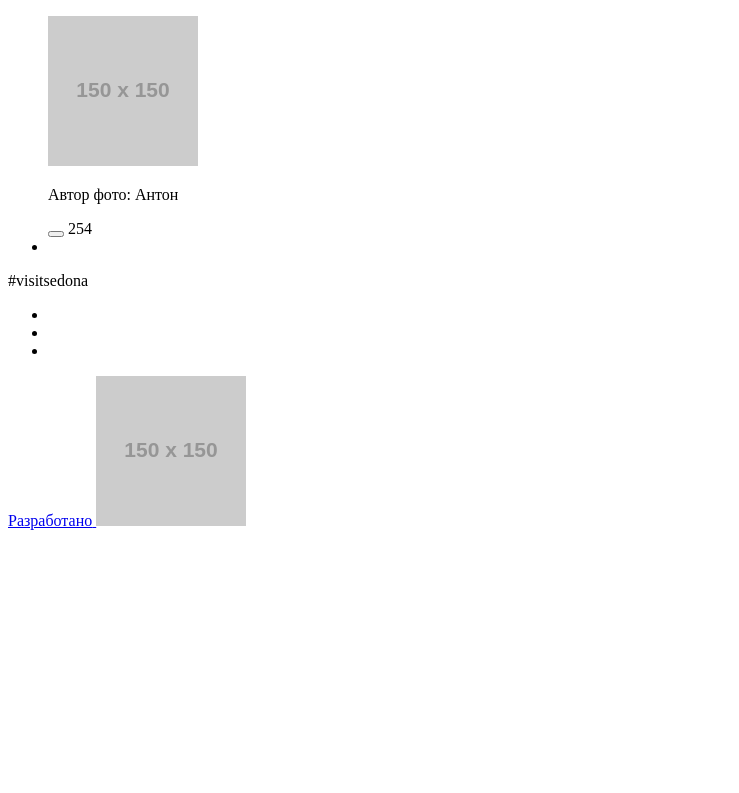
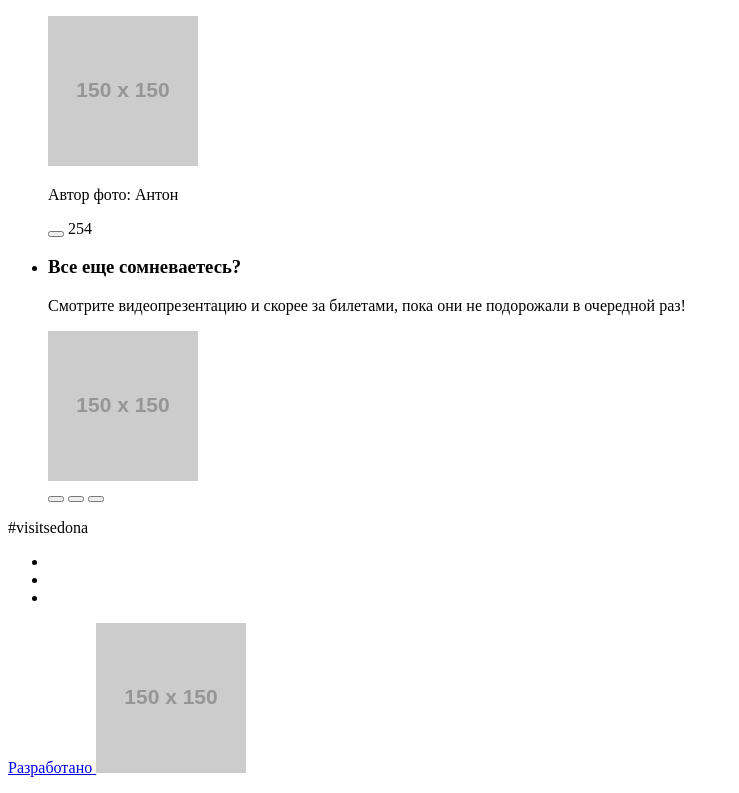
Before and after one commit to Obakko/1378717-sedona-20, a website: page source/photo.html in a window 1280 px wide. Shown: the part 1517-2310 px from the top of the page, without its empty margins (0-739 px from the left). Before the commit the page ends 2063 px from the top, so only its background shows below. Drawn offline with Linux system fonts and the light colour scheme; placeholder pictures from the web are drawn by us.

Commit message:
Завершаем методичную разметку личного проекта

```diff
--- a/source/photo.html
+++ b/source/photo.html
@@ -44,7 +44,7 @@
                 <ul class="main-list">
                     <li class="main-list__item item-photo">
                         <h3 class="item-photo__heading">неродные просторы</h3>
-                        <img class="item-photo__img" src="https://via.placeholder.com/150x150" alt="">
+                        <img class="item-photo__img" src="https://via.placeholder.com/150x150" alt="Изображение народных простор">
                         <p class="item-photo__text">Автор фото: Борис</p>
                         <div class="item-photo__like like">
                             <a class="like__link" href="#">Кнопка лайка</a>
@@ -53,7 +53,7 @@
                     </li>
                     <li class="main-list__item item-photo">
                         <h3 class="item-photo__heading">Местная растительность</h3>
-                        <img class="item-photo__img" src="https://via.placeholder.com/150x150" alt="">
+                        <img class="item-photo__img" src="https://via.placeholder.com/150x150" alt="Изображение местной растительности">
                         <p class="item-photo__text">Автор фото: Сергей</p>
                         <div class="item-photo__like like">
                             <button class="like__link" type="button" aria-label="Кнопка лайка"></button>
@@ -62,7 +62,7 @@
                     </li>
                     <li class="main-list__item item-photo">
                         <h3 class="item-photo__heading">Дорога на север</h3>
-                        <img class="item-photo__img" src="https://via.placeholder.com/150x150" alt="">
+                        <img class="item-photo__img" src="https://via.placeholder.com/150x150" alt="Изображение дороги на север">
                         <p class="item-photo__text">Автор фото: Петр</p>
                         <div class="item-photo__like like">
                             <button class="like__link" type="button" aria-label="Кнопка лайка"></button>
@@ -71,7 +71,7 @@
                     </li>
                     <li class="main-list__item item-photo">
                         <h3 class="item-photo__heading">Мост дьявола</h3>
-                        <img class="item-photo__img" src="https://via.placeholder.com/150x150" alt="">
+                        <img class="item-photo__img" src="https://via.placeholder.com/150x150" alt="Изображение моста дьявола">
                         <p class="item-photo__text">Автор фото: Антон</p>
                         <div class="item-photo__like like">
                             <button class="like__link" type="button" aria-label="Кнопка лайка"></button>
@@ -79,7 +79,23 @@
                         </div>
                     </li>
                     <li class="main-list__item item-video">
-
+                        <h3 class="item-video__heading">Все еще сомневаетесь?</h3>
+                        <p class="item-video__text">Смотрите видеопрезентацию и скорее за билетами, пока они не подорожали в очередной раз!</p>
+                        <div class="item-video__turntable">
+                            <img class="item-video__img" src="https://via.placeholder.com/150x150" alt="Изображение моста дьявола">
+                            <div class="item-video__control control">
+                                <div class="control__play">
+                                    <div class="control__track">
+                                        <span class="control__slider" aria-label="Ползунок видео"></span>
+                                    </div>
+                                </div>
+                                <div class="control__button-play">
+                                    <button class="control__reversed" aria-label="Кнопка повтора видео"></button>
+                                    <button class="control__subtitles" aria-label="Кнопка субтитров"></button>
+                                    <button class="control__full-screen" aria-label="Кнопка полного экрана"></button>
+                                </div>
+                            </div>
+                        </div>
                     </li>
                 </ul>
             </section>
```
